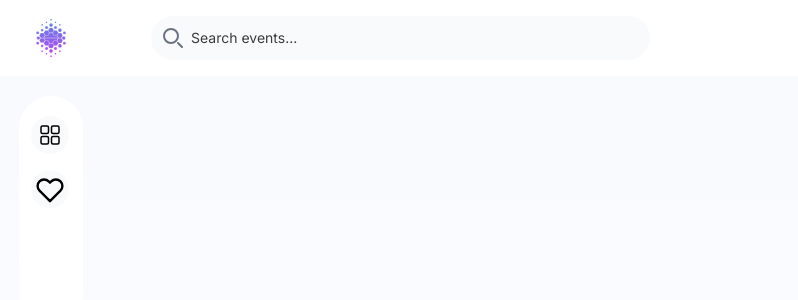
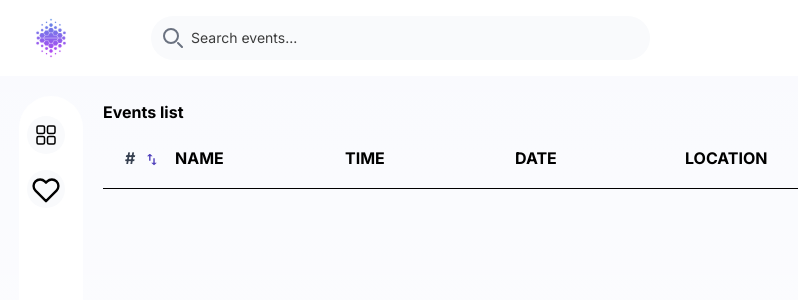
Before and after one commit to Zeeshan12340/event-dashboard, a Next.js app: page / in a window 1280 px wide. Shown: the top 300 px of the page, without its empty margins (1-799 px from the left). Built offline with nearby package versions, Linux system fonts and the light colour scheme.

Commit message:
Events List Display

```diff
--- a/src/app/EventList.tsx
+++ b/src/app/EventList.tsx
@@ -1,31 +1,104 @@
 import { useAppSelector } from "@/features/hooks";
+import { entities } from "@/features/eventSlice";
+
+function convertToLocalTime(isoString: string, fullDate: boolean = false) {
+  console.log("isoString", isoString)
+  const date = new Date(isoString);
+
+  if (fullDate) {
+    // Format the date and time for Pakistan's timezone
+    let LocalTime = new Intl.DateTimeFormat("en-US", {
+      timeZone: "Asia/Karachi",
+      weekday: "short",
+      day: "2-digit",
+      month: "short",
+    }).format(date);
+
+    return LocalTime;
+  } else {
+    // Format the date and time for Pakistan's timezone
+    const LocalTime = new Intl.DateTimeFormat("en-US", {
+      timeZone: "Asia/Karachi",
+      hour: "numeric",
+      minute: "numeric",
+      hour12: true,
+    }).format(date);
+
+    const localIsoString = LocalTime.replace(/, /, "T");
+
+    return localIsoString;
+  }
+}
 
 export default function EventList() {
   const events = useAppSelector((state) => state.event.value);
   console.log("events", events);
 
   return (
-    <main className="flex min-h-screen flex-col items-center p-12">
-      {events.length > 1 ? (
-          <>
-            <div className="mt-12">
+    <div className="mt-6">
+      <h1 className="font-bold mb-3">Events list</h1>
+
+      {/* header div */}
+      <div className="grid-container">
+        <div className="text-left font-bold pl-3 text-gray-700">
+          <div className="flex flex-shrink-0">
+            <div>#</div>
+            <div className="pl-3 pt-2">
+              <svg
+                className="cursor-pointer"
+                width="10"
+                height="14"
+                viewBox="0 1 10 14"
+                fill="none"
+                xmlns="http://www.w3.org/2000/svg"
+              >
+                <path
+                  d="M7.72126 9.75427V5.2009H6.31739V9.75427H4.2116L7.01933 12.346L9.82706 9.75427H7.72126ZM2.80773 0.654022L0 3.24574H2.1058V7.79911H3.50966V3.24574H5.61546L2.80773 0.654022Z"
+                  fill="#5041BC"
+                />
+              </svg>
+            </div>
+          </div>
+        </div>
+        <div className="text-left font-bold pl-3">NAME</div>
+        <div className="text-left font-bold pl-3">TIME</div>
+        <div className="text-left font-bold pl-3">DATE</div>
+        <div className="text-left font-bold pl-3">LOCATION</div>
+      </div>
+      <hr className="my-2 border-1 border-black" />
+
+      {events[0].title != "" ? (
+        <div>
           {events.map(
-                (event: {
-                  id: string;
+            (
+              event: {
                 title: string;
-                  description: string;
+                start: string;
                 timezone: string;
-                }) => (
-                  <div key={event.id} className="mb-4">
-                    <h2 className="text-lg">Title: {event.title}</h2>
-                    <h2 className="text-lg">Timezone: {event.timezone}</h2>
-                    <p>Description: {event.description}</p>
+                entities: entities;
+              },
+              index
+            ) => (
+              <div className="grid-container-1">
+                <div className="grid-item text-bold">0{index + 1}</div>
+                <div className="grid-item">{event.title}</div>
+                <div className="grid-item">
+                  {convertToLocalTime(event.start)}
+                </div>
+                <div className="grid-item">
+                  {convertToLocalTime(event.start, true)}
+                </div>
+                {event.entities[0] ? (
+                  <div className="grid-item">{event.entities[0].name}</div>
+                ) : (
+                  <div className="grid-item">{event.timezone}</div>
+                )
+                }
               </div>
             )
           )}
         </div>
-          </>
       ) : null}
-    </main>
+    </div>
   );
 }
--- a/src/app/SideBar.tsx
+++ b/src/app/SideBar.tsx
@@ -3,7 +3,7 @@ export default function SideBar() {
     <div className="flex flex-col m-5 w-16 h-screen bg-white rounded-full">
       {/* menu icon */}
       <div
-        className="flex ml-3 mt-5 items-center justify-center bg-search-bg hover:bg-gray-200 rounded-full cursor-pointer h-16"
+        className="flex ml-2 mt-5 items-center justify-center bg-search-bg hover:bg-gray-200 rounded-full cursor-pointer h-16"
         style={{ width: "38px", height: "38px" }}
       >
         <svg
@@ -21,7 +21,7 @@ export default function SideBar() {
 
       {/* heart icon */}
       <div
-        className="flex ml-3 mt-4 items-center justify-center bg-search-bg hover:bg-gray-200 rounded-full cursor-pointer h-16"
+        className="flex ml-2 mt-4 items-center justify-center bg-search-bg hover:bg-gray-200 rounded-full cursor-pointer h-16"
         style={{ width: "38px", height: "38px" }}
       >
         <svg
--- a/src/app/globals.css
+++ b/src/app/globals.css
@@ -30,16 +30,41 @@ body {
   }
 
   .menu-icon:hover {
-    fill: #5041BC;
+    fill: #5041bc;
     transition: stroke 0.3s ease; /* Smooth transition */
   }
   .heart-icon {
     stroke: #000000;
     transition: stroke 0.3s ease; /* Smooth transition */
-   }
-   .heart-icon:hover {
-    stroke: #5041BC;
-   }
+  }
+  .heart-icon:hover {
+    stroke: #5041bc;
+  }
+
+  .grid-container {
+    display: grid;
+    grid-template-columns: 30px 150px 150px 150px 150px;
+    grid-gap: 20px;
+    padding: 10px;
+    border-radius: 10px;
+  }
+  .grid-container-1 {
+    display: grid;
+    grid-template-columns: 30px 150px 150px 150px 150px;
+    grid-gap: 20px;
+    padding: 10px;
+    border-radius: 10px;
+
+    margin-bottom: 20px;
+    background-color: #fff;
+  }
+
+  .grid-item {
+    /* Style your grid items as needed */
+    text-align: left;
+    padding-left: 12px;
+    padding-right: 20px;
+  }
 }
 
 @layer utilities {
--- a/src/app/page.tsx
+++ b/src/app/page.tsx
@@ -10,8 +10,11 @@ export default function Home() {
     <Provider store={store}>
       <div>
         <Header />
-        <SideBar />
-        <EventList />
+        <div className="flex">
+          <SideBar />
+          <EventList />
+        </div>
+        {/* <EventList /> */}
       </div>
     </Provider>
   );
--- a/src/features/eventSlice.ts
+++ b/src/features/eventSlice.ts
@@ -1,13 +1,25 @@
 import { createSlice, PayloadAction } from "@reduxjs/toolkit";
-import type { RootState } from "../app/store";
+import type { RootState } from "./store";
+
+interface entity {
+  entity_id: string;
+  name: string;
+  type: string;
+  formatted_address: string;
+}
+export interface entities {
+  [key: number]: entity;
+}
 
 // Define a type for event
-type Event = [{
-  id: string;
+type Event = [
+  {
     title: string;
-  description: string;
+    start: string;
     timezone: string;
-}]
+    entities: entities;
+  }
+];
 
 // Define a type for the slice state
 export interface EventState {
@@ -16,12 +28,14 @@ export interface EventState {
 
 // Define the initial state using that type
 const initialState: EventState = {
-  value: [{
-    id: "",
+  value: [
+    {
       title: "",
-    description: "",
+      start: "",
       timezone: "",
-  }],
+      entities: {},
+    },
+  ],
 };
 // as CounterState
 
@@ -33,12 +47,14 @@ export const eventSlice = createSlice({
       state.value = action.payload;
     },
     eClear: (state) => {
-      state.value = [{
-        id: "",
+      state.value = [
+        {
           title: "",
-        description: "",
+          start: "",
           timezone: "",
-      }];
+          entities: {},
+        },
+      ];
     },
   },
 });
```
Lines whose indentation alone changed are shown as unchanged.
